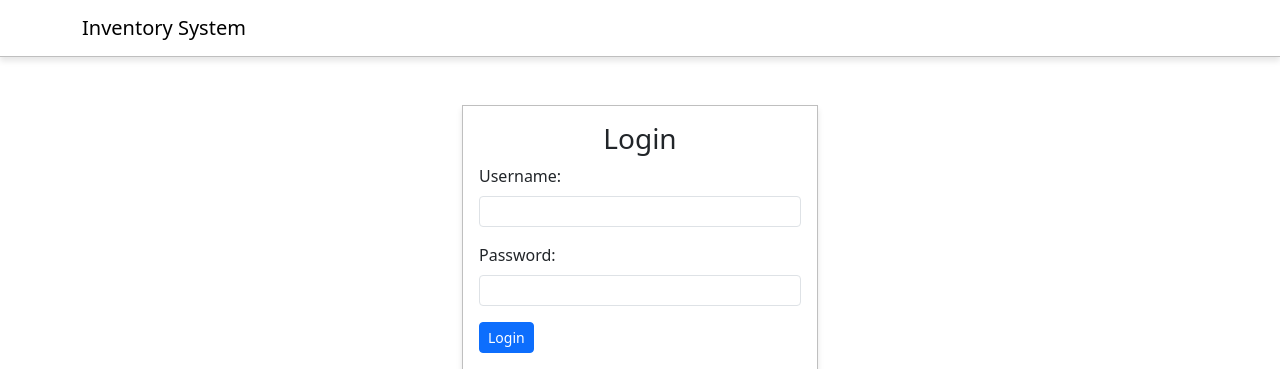
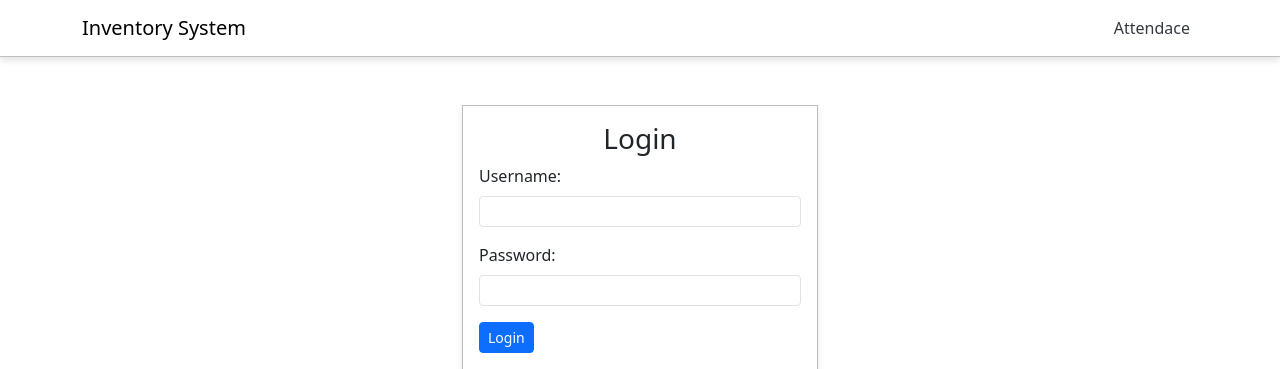
Before and after one commit to justinangeloperez327/inventory-system, a PHP site: page / in a window 1280 px wide. Shown: the top 369 px of the page. Run offline with PHP 8.4, Linux system fonts and the light colour scheme; classes that the project's autoload settings leave out are loaded by file name.

Commit message:
Add Qr Code Generator and Scanner

```diff
--- a/app/views/layouts/app.php
+++ b/app/views/layouts/app.php
@@ -13,7 +13,7 @@
     <body>
         <nav class="navbar navbar-expand-lg">
             <div class="container mx-auto">
-                <a class="navbar-brand" href="#">Inventory System</a>
+                <a class="navbar-brand" href="/">Inventory System</a>
                 <button class="navbar-toggler" type="button" data-bs-toggle="collapse" data-bs-target="#navbarNav" aria-controls="navbarNav" aria-expanded="false" aria-label="Toggle navigation">
                     <span class="navbar-toggler-icon"></span>
                 </button>
@@ -64,6 +64,10 @@
                                 <li><a class="dropdown-item" href="/logout">Logout</a></li>
                             </ul>
                         </li>
+                        <?php else: ?>
+                            <li class="nav-item">
+                                <a class="nav-link" href="/attendance-scanner ">Attendace</a>
+                            </li>
                         <?php endif; ?>
                     </ul>
                 </div>
```
